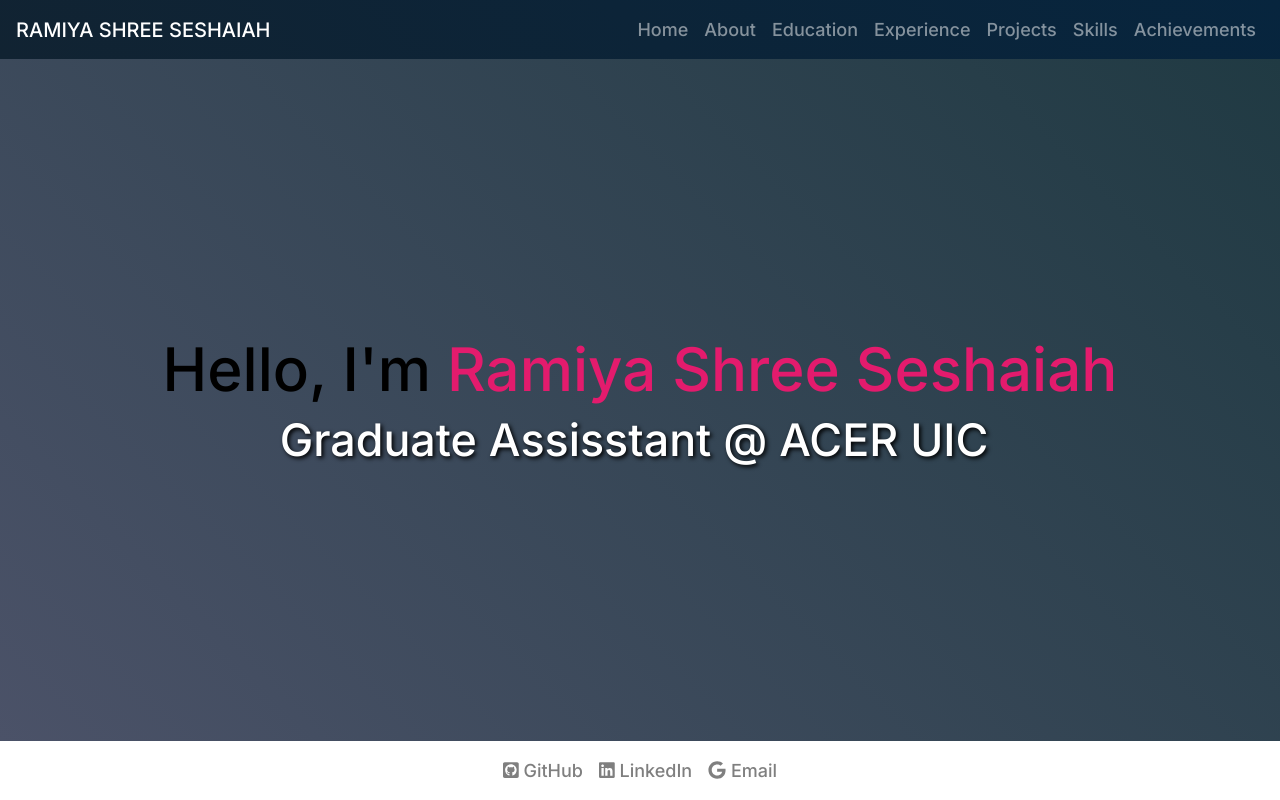
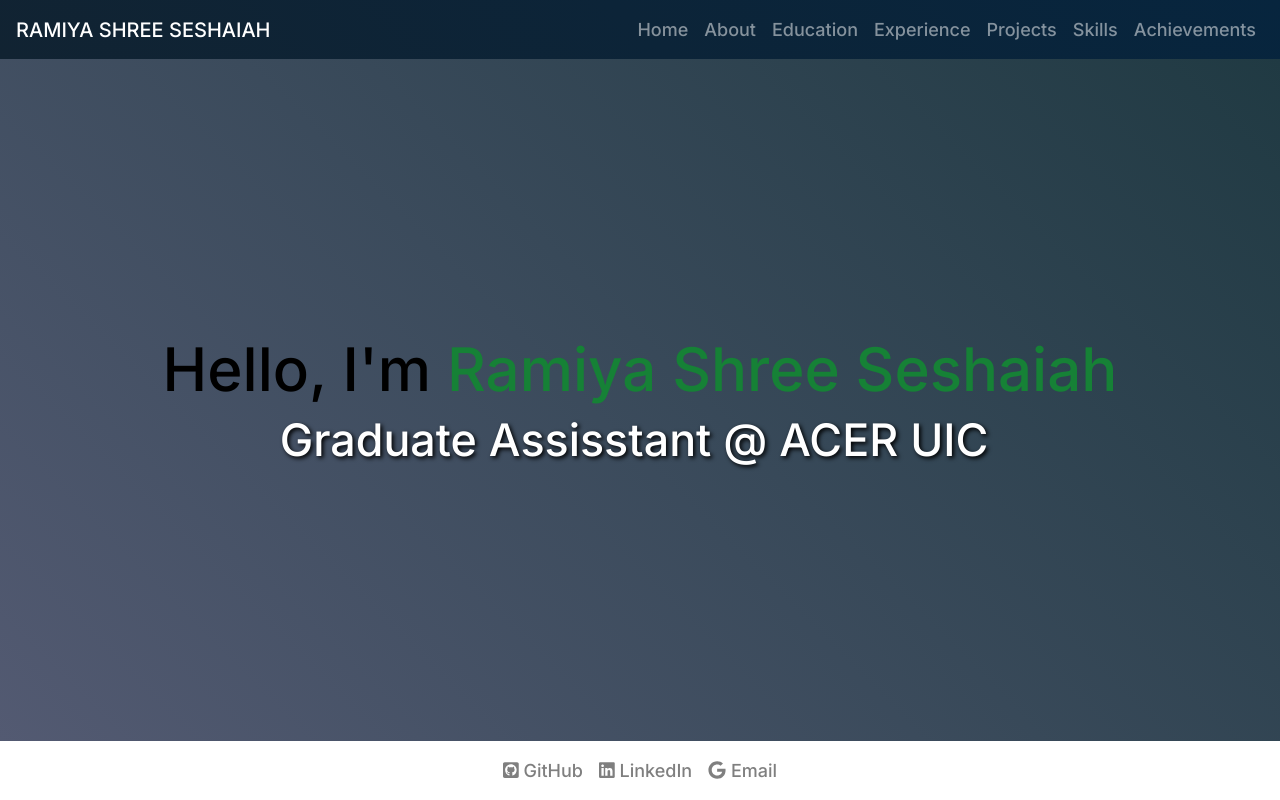
Before and after one commit to Ramiyashree/React_Portfolio, a React (Create React App) app: page /#/ in a window 1280 px wide. Built offline with nearby package versions, Linux system fonts and the light colour scheme.

Commit message:
resume added

```diff
--- a/src/index.css
+++ b/src/index.css
@@ -5,7 +5,7 @@
   --dark-gradient: linear-gradient(45deg, rgba(17, 35, 50, 1), rgba(7, 37, 62, 1));
   --bg-color: white;
   --light-gradient: linear-gradient(90deg, #ff5f6d, #ffc371);
-  --gray-gradient: linear-gradient(45deg, #4b5268, #203a43);
+  --gray-gradient: linear-gradient(45deg, #535a72, #203a43);
   --gray-base: #203a43;
   /*CSS Properties begin*/
   background-color: var(--bg-color);
@@ -39,7 +39,7 @@ sm {
 }
 
 .highlight {
-  color: #e31b6d;
+  color: #168136;
 }
 
 .heading_text{
--- a/src/pages/About.js
+++ b/src/pages/About.js
@@ -33,7 +33,7 @@ class About extends React.Component {
               </Col>
             </Row>
             <Row className="justify-content-center">
-              <Button className="resume-btn" href="/resume.pdf" target="_blank" size="lg">
+              <Button className="resume-btn" href="/RamiyaShreeSeshaiah_Resume.pdf" target="_blank" size="lg">
                 <FontAwesomeIcon icon={faFileAlt} /> Résumé
               </Button>
 
--- a/src/pages/Achievements.js
+++ b/src/pages/Achievements.js
@@ -23,7 +23,7 @@ class About extends React.Component {
         </Col>
         </Row>
 
-        <Row className="justify-content-md-center pad-down">
+        <Row style={{background:"#f5f5f5"}} className="justify-content-md-center pad-down">
          <Col className ="pad-down">
          <Row><h5>Research Paper Presentation - Real-time spontaneous abortion prediction and detection using IoT & ML</h5></Row>
            <Row><ul>
@@ -42,7 +42,7 @@ class About extends React.Component {
         </Col>
         </Row>
 
-        <Row className="justify-content-md-center">
+        <Row style={{background:"#f5f5f5"}} className="justify-content-md-center">
          <Col className ="pad-down">
          <Row><h5>Mentoring</h5></Row>
            <Row><ul>
--- a/src/pages/Projects.js
+++ b/src/pages/Projects.js
@@ -25,7 +25,7 @@ class About extends React.Component {
          </Col>
         </Row>
 
-          <Row style={{background:"#f5f5f5"}}  className="justify-content-md-center">
+          <Row style={{background:"#f5f5f5"}} className="justify-content-md-center">
           {/* <Col  xs lg="2"><picture><img className="header-img" src={UICLogo} alt="header" fluid /></picture></Col> */}
          <Col className ="pad-down">
          <Row><a href = " "> DEEP SEE CRIME – An AI Based Crime Monitoring System - Aug 2020 </a></Row>
```
Also changed, not shown: 2 other files (tests, documents, lock files or other folders).
